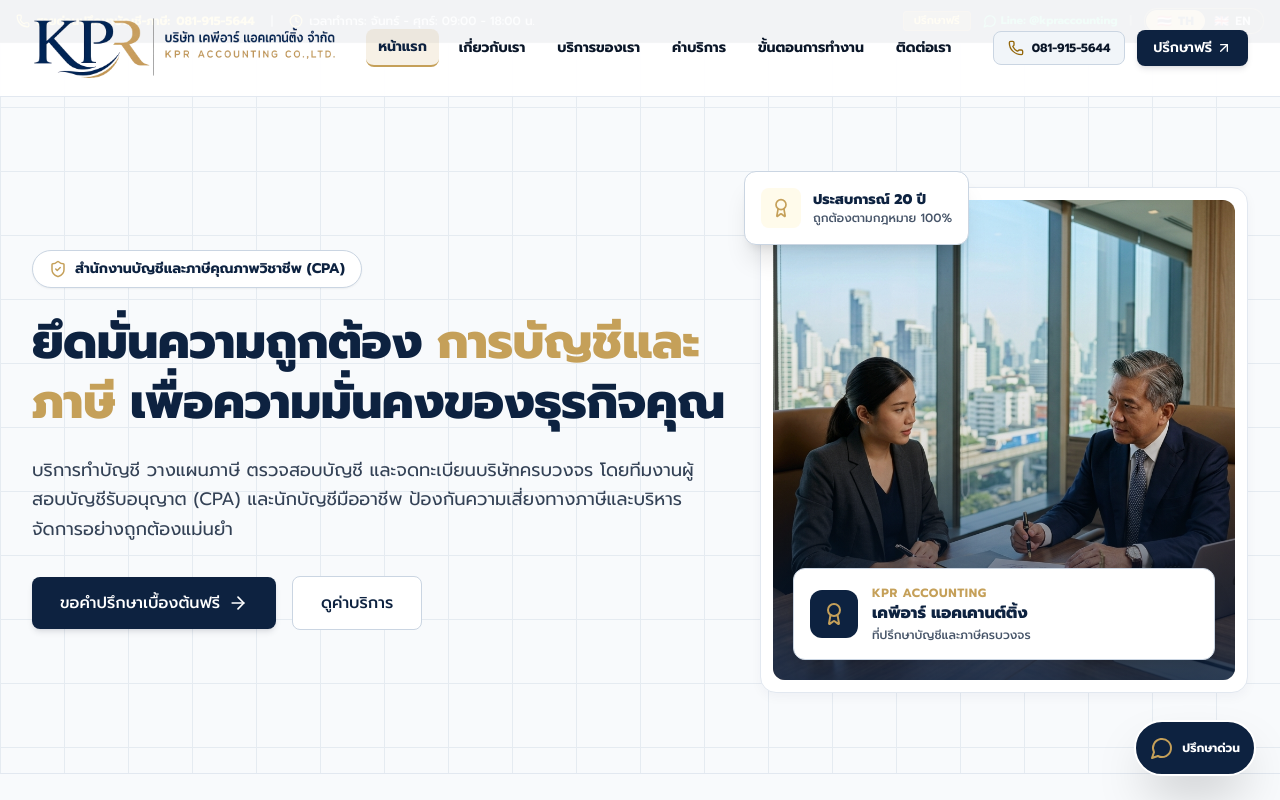
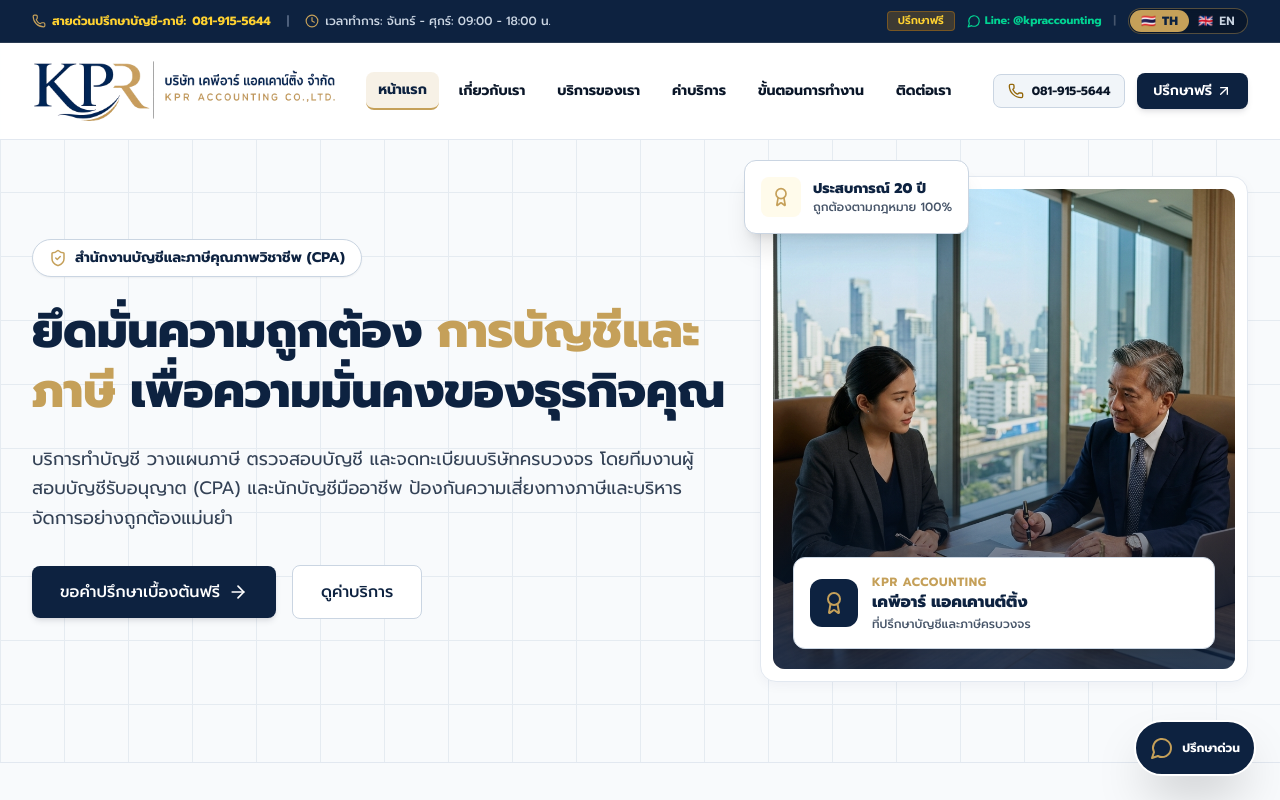
Before and after one commit to sadper102/KPR-Accounting, a Next.js app: page / in a window 1280 px wide. Shown: the top 800 px of the page. Built offline with nearby package versions, Linux system fonts and the light colour scheme; a web font is replaced by a local one.

Commit message:
fix: integrate top bar into fixed header with smart scroll to prevent overlap and rubberband issue

```diff
--- a/src/components/FloatingContact.tsx
+++ b/src/components/FloatingContact.tsx
@@ -1,55 +1,16 @@
 "use client";
 
 import React, { useState } from "react";
-import { Phone, MessageCircle, Clock, X, ShieldAlert } from "lucide-react";
+import { Phone, MessageCircle, X } from "lucide-react";
 import { SITE_CONFIG } from "@/lib/constants";
 import { useLanguage } from "@/context/LanguageContext";
-import LanguageSwitcher from "./LanguageSwitcher";
 
 export default function FloatingContact() {
   const [isOpen, setIsOpen] = useState(false);
-  const { t, lang } = useLanguage();
+  const { lang } = useLanguage();
 
   return (
     <>
-      {/* Top Hotline Announcement Bar */}
-      <div className="bg-[#0D2240] text-white text-xs py-2 px-4 border-b border-slate-700/80 font-medium">
-        <div className="max-w-7xl mx-auto flex items-center justify-between gap-2">
-          <div className="flex items-center gap-2 sm:gap-4">
-            <a
-              href={`tel:${SITE_CONFIG.mobile}`}
-              className="flex items-center gap-1.5 font-bold text-amber-300 hover:text-amber-200 transition-colors"
-            >
-              <Phone className="w-3.5 h-3.5" />
-              <span className="hidden sm:inline">{t.floating.hotline}: </span>
-              <span>{SITE_CONFIG.mobile}</span>
-            </a>
-            <span className="hidden md:inline-block text-slate-400">|</span>
-            <span className="hidden md:flex items-center gap-1.5 text-slate-300">
-              <Clock className="w-3.5 h-3.5 text-amber-300" />
-              <span>{t.floating.hours}</span>
-            </span>
-          </div>
-
-          <div className="flex items-center gap-2 sm:gap-3 text-slate-300 text-[11px] font-semibold">
-            <span className="hidden sm:inline-block bg-amber-500/20 text-amber-300 px-2.5 py-0.5 rounded border border-amber-500/30">
-              {t.floating.consultNow}
-            </span>
-            <a
-              href={`https://line.me/ti/p/${SITE_CONFIG.line}`}
-              target="_blank"
-              rel="noopener noreferrer"
-              className="text-emerald-400 hover:underline font-bold flex items-center gap-1"
-            >
-              <MessageCircle className="w-3.5 h-3.5" />
-              <span>Line: {SITE_CONFIG.line}</span>
-            </a>
-            <span className="text-slate-600 hidden sm:inline-block">|</span>
-            <LanguageSwitcher variant="topbar" />
-          </div>
-        </div>
-      </div>
-
       {/* Floating Quick Action Widget (Bottom Right) */}
       <div className="fixed bottom-6 right-6 z-50 flex flex-col items-end gap-3">
         {/* Expanded Options */}
--- a/src/components/Hero.tsx
+++ b/src/components/Hero.tsx
@@ -12,7 +12,7 @@
   const { t } = useLanguage();
 
   return (
-    <section id="hero" className="relative min-h-[85vh] pt-36 pb-20 flex items-center bg-[#F8FAFC] overflow-hidden">
+    <section id="hero" className="relative min-h-[85vh] pt-36 sm:pt-40 lg:pt-44 pb-20 flex items-center bg-[#F8FAFC] overflow-hidden">
 
       {/* Subtle Grid Background */}
       <div className="absolute inset-0 bg-[linear-gradient(to_right,#cbd5e1_1px,transparent_1px),linear-gradient(to_bottom,#cbd5e1_1px,transparent_1px)] bg-[size:4rem_4rem] opacity-40 pointer-events-none" />
--- a/src/components/Navbar.tsx
+++ b/src/components/Navbar.tsx
@@ -3,7 +3,7 @@
 import React, { useState, useEffect } from "react";
 import Link from "next/link";
 import { usePathname } from "next/navigation";
-import { Menu, X, Phone, ArrowUpRight } from "lucide-react";
+import { Menu, X, Phone, ArrowUpRight, Clock, MessageCircle } from "lucide-react";
 import Logo from "./Logo";
 import Button from "./ui/Button";
 import LanguageSwitcher from "./LanguageSwitcher";
@@ -32,7 +32,7 @@
 
   useEffect(() => {
     const handleScroll = () => {
-      if (window.scrollY > 10) {
+      if (window.scrollY > 25) {
         setIsScrolled(true);
       } else {
         setIsScrolled(false);
@@ -44,11 +44,60 @@
   }, []);
 
   return (
-    <header
-      className={`fixed top-0 left-0 right-0 z-50 transition-all duration-200 ${
+    <header className="fixed top-0 left-0 right-0 z-50 transition-all duration-300">
+
+      {/* Tier 1: Top Hotline & Language Bar (Smart Hide on Scroll) */}
+      <div
+        className={`bg-[#0D2240] text-white text-xs border-b border-slate-700/80 font-medium transition-all duration-300 overflow-hidden ${
           isScrolled
-          ? "bg-white py-3 border-b border-slate-300 shadow-md"
-          : "bg-white/95 py-4 border-b border-slate-200"
+            ? "max-h-0 opacity-0 -translate-y-full pointer-events-none"
+            : "max-h-12 opacity-100 translate-y-0"
+        }`}
+      >
+        <div className="max-w-7xl mx-auto px-4 sm:px-6 lg:px-8 py-2 flex items-center justify-between gap-2">
+          {/* Left: Hotline Phone & Working Hours */}
+          <div className="flex items-center gap-2 sm:gap-4 shrink-0">
+            <a
+              href={`tel:${SITE_CONFIG.mobile}`}
+              className="flex items-center gap-1.5 font-bold text-amber-300 hover:text-amber-200 transition-colors"
+            >
+              <Phone className="w-3.5 h-3.5 text-[#C5A059]" />
+              <span className="hidden sm:inline">{t.floating.hotline}: </span>
+              <span>{SITE_CONFIG.mobile}</span>
+            </a>
+            <span className="hidden md:inline-block text-slate-500">|</span>
+            <span className="hidden md:flex items-center gap-1.5 text-slate-300">
+              <Clock className="w-3.5 h-3.5 text-[#C5A059]" />
+              <span>{t.floating.hours}</span>
+            </span>
+          </div>
+
+          {/* Right: Consultation, Line OA & Modern Dark Pill Language Switcher */}
+          <div className="flex items-center gap-2 sm:gap-3 text-slate-300 text-[11px] font-semibold shrink-0">
+            <span className="hidden lg:inline-block bg-amber-500/20 text-amber-300 px-2.5 py-0.5 rounded border border-amber-500/30">
+              {t.floating.consultNow}
+            </span>
+            <a
+              href={`https://line.me/ti/p/${SITE_CONFIG.line}`}
+              target="_blank"
+              rel="noopener noreferrer"
+              className="hidden sm:flex items-center gap-1 text-emerald-400 hover:underline font-bold"
+            >
+              <MessageCircle className="w-3.5 h-3.5" />
+              <span>Line: {SITE_CONFIG.line}</span>
+            </a>
+            <span className="text-slate-600 hidden sm:inline-block">|</span>
+            <LanguageSwitcher variant="topbar" />
+          </div>
+        </div>
+      </div>
+
+      {/* Tier 2: Main White Navbar */}
+      <div
+        className={`bg-white/95 backdrop-blur-md transition-all duration-200 border-b ${
+          isScrolled
+            ? "py-2.5 sm:py-3 border-slate-300 shadow-md"
+            : "py-3.5 sm:py-4 border-slate-200"
         }`}
       >
         <div className="max-w-7xl mx-auto px-4 sm:px-6 lg:px-8">
@@ -87,7 +136,7 @@
                 <Phone className="w-4 h-4 text-[#94670A]" />
                 <span>{SITE_CONFIG.phone}</span>
               </a>
-            <Button href="/contact" variant="navy" size="sm" className="whitespace-nowrap">
+              <Button href="/contact" variant="navy" size="sm" className="whitespace-nowrap font-bold">
                 {t.nav.freeConsultBtn} <ArrowUpRight className="w-4 h-4 ml-1 inline" />
               </Button>
             </div>
@@ -102,10 +151,11 @@
             </button>
           </div>
         </div>
+      </div>
 
       {/* Mobile Drawer Menu */}
       {isMobileMenuOpen && (
-        <div className="lg:hidden bg-white border-b-2 border-slate-300 px-4 pt-4 pb-6 mt-3 shadow-2xl">
+        <div className="lg:hidden bg-white border-b-2 border-slate-300 px-4 pt-4 pb-6 shadow-2xl">
           {/* Mobile Language Selector Banner */}
           <div className="mb-4 pb-3 border-b border-slate-200 flex items-center justify-between">
             <span className="text-xs font-bold text-slate-500 uppercase tracking-wider">
--- a/src/components/PageHeader.tsx
+++ b/src/components/PageHeader.tsx
@@ -30,7 +30,7 @@
   const { t } = useLanguage();
 
   return (
-    <section className="relative pt-36 pb-16 lg:pb-20 bg-[#0D2240] text-white overflow-hidden border-b-2 border-[#C5A059]">
+    <section className="relative pt-36 sm:pt-40 lg:pt-44 pb-16 lg:pb-20 bg-[#0D2240] text-white overflow-hidden border-b-2 border-[#C5A059]">
       {/* Decorative Grid & Glow */}
       <div className="absolute inset-0 bg-[linear-gradient(to_right,#1e293b_1px,transparent_1px),linear-gradient(to_bottom,#1e293b_1px,transparent_1px)] bg-[size:4rem_4rem] opacity-20 pointer-events-none" />
       <div className="absolute -top-24 -right-24 w-96 h-96 bg-[#C5A059]/10 rounded-full blur-3xl pointer-events-none" />
```
Lines whose indentation alone changed are shown as unchanged.
